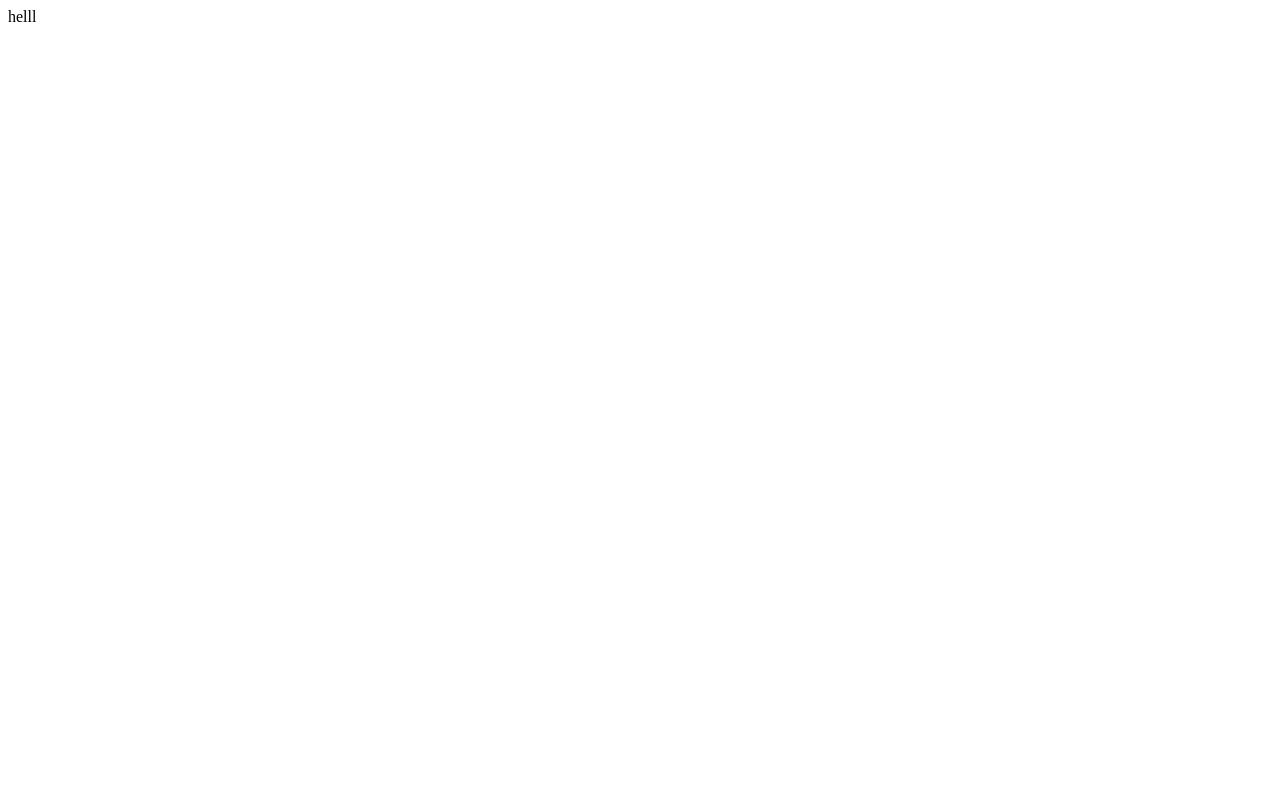
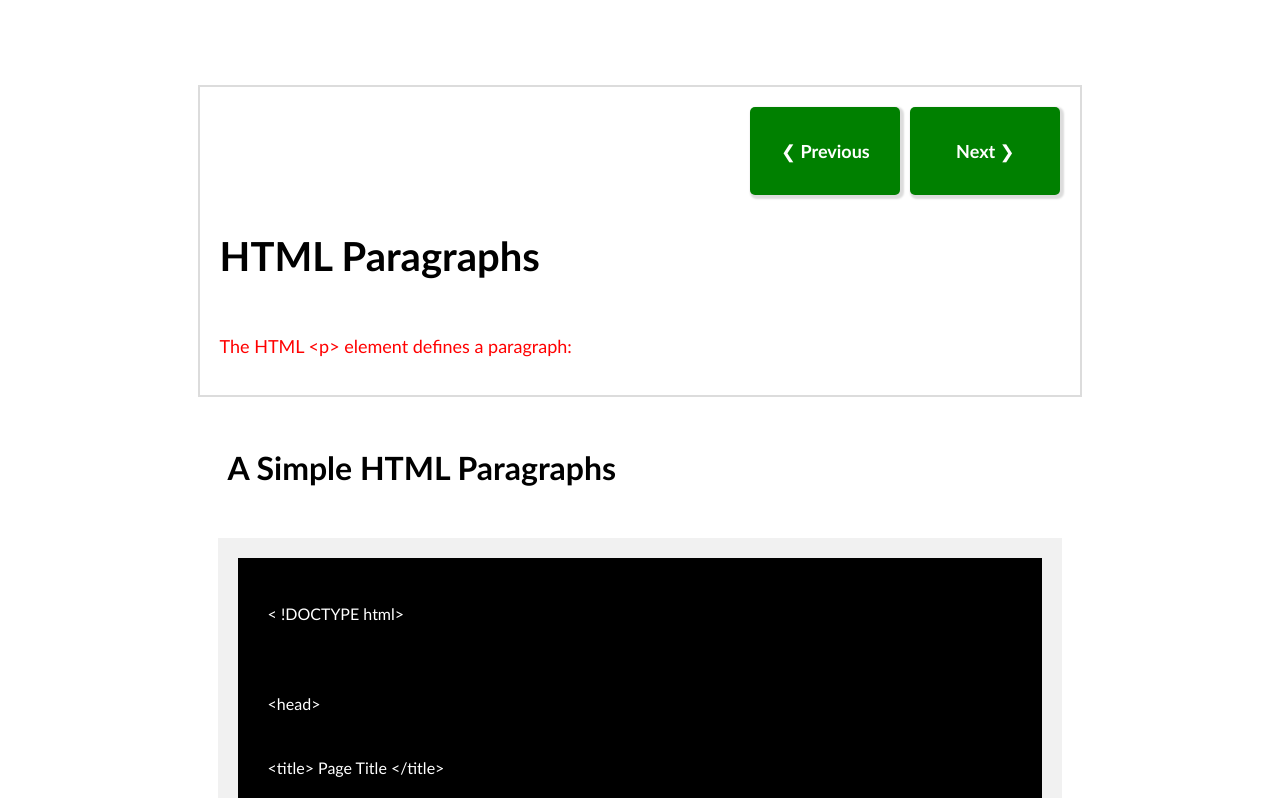
Before and after one commit to MahsumaRezai/CodeToLearn, a Next.js app: page /HtmlLesson3 in a window 1280 px wide. Shown: the top 798 px of the page. Built offline with nearby package versions, Linux system fonts and the light colour scheme.

Commit message:
git add para text in html class

```diff
--- /dev/null
+++ b/component/Html/Card.js
@@ -0,0 +1,25 @@
+import { Fragment } from 'react';
+import classes from './HtmlLesson1.module.css';
+import ParaText from './paratext';
+import Example from './ex'
+
+
+const Card = (props) => {
+    return (
+        <Fragment>
+            <div className={classes.into}>
+            <ParaText title="HTML Paragraphs" para="The HTML <p> element defines a paragraph:
+
+
+"   />
+ <Example html="&lt; !DOCTYPE html&gt;" head=" &lt;head&gt;" title="&lt;title&gt;
+                     Page Title" titleend="  &lt;/title&gt;" headend="  &lt;/head&gt;" body="&lt;body&gt;"  h1="   &lt;h1&gt;
+                     This is the html page" h1end=" &lt;/h1&gt;" para="  &lt;p&gt;
+                     This is a  Html Paragraphs" prarend="  &lt;/p&gt;" bodyend="  &lt;/body&gt;" htmlend="    &lt;/html&gt;"
+                     headtitle="A Simple HTML Paragraphs"/>
+            </div>
+        </Fragment >
+
+    )
+}
+export default Card;
--- a/component/Html/HtmlLesson1.js
+++ b/component/Html/HtmlLesson1.js
@@ -1,5 +1,5 @@
 import { Fragment } from 'react';
-import classes from './HtmlLesson1.module.css'
+import classes from './HtmlLesson1.module.css';
 import Htmlhead from '../Head/Htmlhead';
 import Example from './ex';
 import Tagename from './Tagname';
@@ -31,10 +31,8 @@ const HtmlLesson1 = (props) => {
                         <Button title="❮ Previous" onClick={nextpage} ></Button>
                         <Buttontow title="Next ❯" onClick={htmllessontow}></Buttontow>
 
+                    </div>
 
-
-
-                    </div>
                     <div className={classes.title}>
                         <h1>  What is HTML?</h1>
                     </div>
--- /dev/null
+++ b/component/Html/HtmlLessonpara.js
@@ -0,0 +1,17 @@
+import { Fragment } from 'react';
+
+import Card from './Card';
+
+const HtmlLessonpara = () => {
+    return (
+        <Fragment>
+            <Card>
+
+            </Card>
+
+
+
+        </Fragment>
+    )
+}
+export default HtmlLessonpara
--- /dev/null
+++ b/component/Html/paratext.js
@@ -0,0 +1,55 @@
+import { Fragment } from 'react';
+import classes from './HtmlLesson1.module.css';
+import Button from './Button';
+import { useRouter } from 'next/router';
+import Buttontow from './Buttontow';
+
+const ParaText = (props) => {
+    const router = useRouter('');
+
+    const nextpage = () => {
+        router.push('/classhtml')
+    }
+
+    const HtmlLesson3 = () => {
+        router.push('/HtmlLesson3')
+    }
+
+    return (
+        <Fragment>
+
+            <div>
+
+                <div className={classes.list}>
+                    <div className={classes.btn}>
+                        <Button title="❮ Previous" onClick={nextpage} ></Button>
+                        <Buttontow title="Next ❯" onClick={HtmlLesson3}></Buttontow>
+
+
+
+
+                    </div>
+                    <div className={classes.title}>
+                        <h1>{props.title}</h1>
+                    </div>
+
+                    <div className={classes.instedlist}>
+                        <div> <p className={classes.text}>
+                            {props.para}</p></div>
+                    </div>
+
+                </div>
+
+
+
+
+
+
+
+
+            </div>
+
+        </Fragment>
+    )
+}
+export default ParaText;
--- a/pages/HtmlLesson3/index.js
+++ b/pages/HtmlLesson3/index.js
@@ -1,10 +1,10 @@
-import { Fragment } from 'react'
+import { Fragment } from 'react';
+import HtmlLessonpara from '../../component/Html/HtmlLessonpara';
+
 const HtmlLesson3 = () => {
     return (
         <Fragment>
-            <div>
-                helll
-            </div>
+            <HtmlLessonpara />
 
         </Fragment>
     )
```
Also changed, not shown: component/Html/HtmlLesson3.js (deleted, +0 -11 lines).
